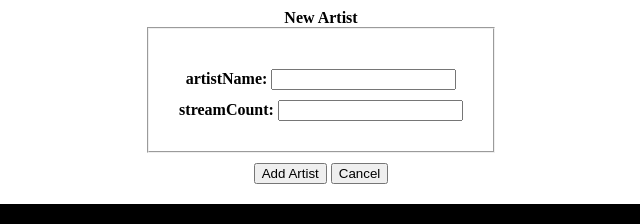
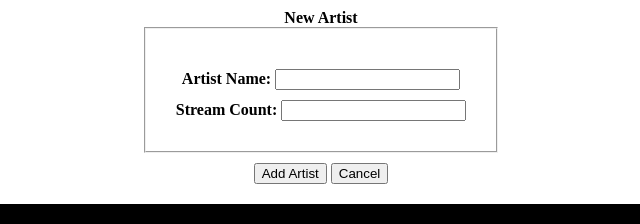
Before and after one commit to edaon8/bitwave_music, a website: page public/artists.html in a window 1280 px wide. Both pictures are taken after a click on the button "Insert Artist". Shown: the part 216-440 px from the top of the page, 319-959 px from the left. Drawn offline with Linux system fonts and the light colour scheme; no server answers.

Commit message:
Updated form names

```diff
--- a/public/artists.html
+++ b/public/artists.html
@@ -97,11 +97,11 @@
                     <input type="hidden" name="artistID" id="updateartistID">
                     <br>
 
-                    <label>artistName: </label>
+                    <label>Artist Name: </label>
                     <input type="text" name="artistName">
                     <br>
 
-                    <label>streamCount: </label>
+                    <label>Stream Count: </label>
                     <input type="text" name="streamCount">
                 </fieldset>
                 <input type="submit" value="Update Artist" onClick="showForm('browse')">
@@ -112,11 +112,11 @@
             <form id="insert" style="display:none;" action="/insertartist" method="post">
                 <legend>New Artist</legend>
                 <fieldset>
-                    <label>artistName: </label>
+                    <label>Artist Name: </label>
                     <input type="text" name="artistName">
                     <br>
 
-                    <label>streamCount: </label>
+                    <label>Stream Count: </label>
                     <input type="text" name="streamCount">
                 </fieldset>
                 <input type="submit" value="Add Artist" onClick="showForm('browse')">
@@ -129,15 +129,15 @@
                 <fieldset>
                     <p>Are you sure you want to delete this artist?</p>
 
-                    <label>artistID: </label>
+                    <label>Artist ID: </label>
                     <input id="deleteartistID" type="hidden" name="artistID">
                     <br>
 
-                    <label>artistName: </label>
+                    <label>Artist Name: </label>
                     <input type="text" name="artistName">
                     <br>
 
-                    <label>streamCount: </label>
+                    <label>Stream Count: </label>
                     <input type="text" name="streamCount">
                 </fieldset>
                 <input type="submit" value="Delete Artist" onClick="showForm('browse')">
```
